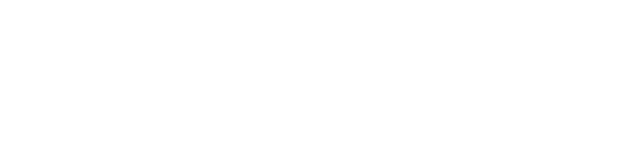
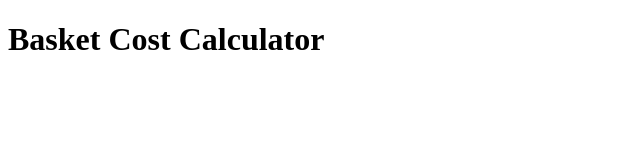
Before and after one commit to Saad982/Class2Exercise, a plain HTML site: page Exercise7.html in a window 1280 px wide. Shown: the whole page, without its empty margins (0-640 px from the left). Drawn offline with Linux system fonts and the light colour scheme.

Commit message:
adding heading to test deployed or not?

```diff
--- a/Exercise7.html
+++ b/Exercise7.html
@@ -5,6 +5,7 @@
     <title>Exercise 7 - 8 - 9</title>
 </head>
 <body>
+    <h1>Basket Cost Calculator</h1>
 
 </body>
 </html>
```
